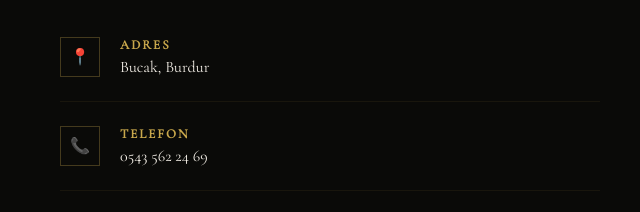
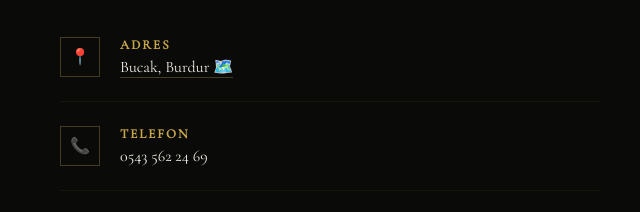
Before and after one commit to batintaymaz/taymaz-hukuk, a plain HTML site: page index.html in a window 1280 px wide. Shown: the part 3857-4069 px from the top of the page, 0-640 px from the left. Drawn offline with nearby package versions, Linux system fonts and the light colour scheme; a web font is replaced by a local one.

Commit message:
Add files via upload

```diff
--- a/index.html
+++ b/index.html
@@ -214,7 +214,7 @@
     <p>Danışma görüşmesi için formu doldurun, en kısa sürede sizinle iletişime geçeyim.</p>
     <div class="contact-info-item">
       <div class="contact-icon">📍</div>
-      <div class="contact-info-text"><strong>Adres</strong><span>Bucak, Burdur</span></div>
+      <div class="contact-info-text"><strong>Adres</strong><a href="https://maps.app.goo.gl/TxG21vGR5b4j45HZ6" target="_blank" style="color:var(--cream);text-decoration:none;border-bottom:1px solid rgba(201,168,76,0.3);transition:color 0.3s;" onmouseover="this.style.color='#E8C87A'" onmouseout="this.style.color='var(--cream)'">Bucak, Burdur 🗺️</a></div>
     </div>
     <div class="contact-info-item">
       <div class="contact-icon">📞</div>
```
